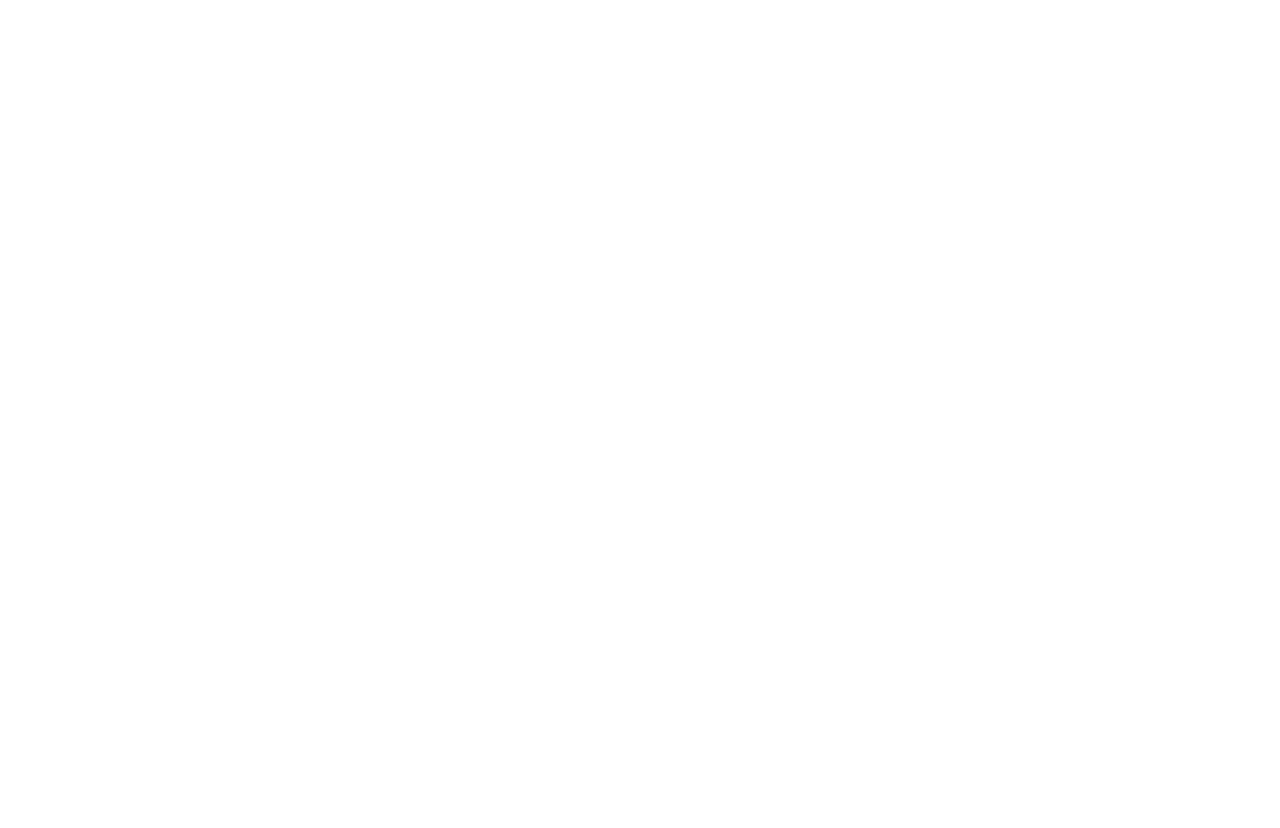
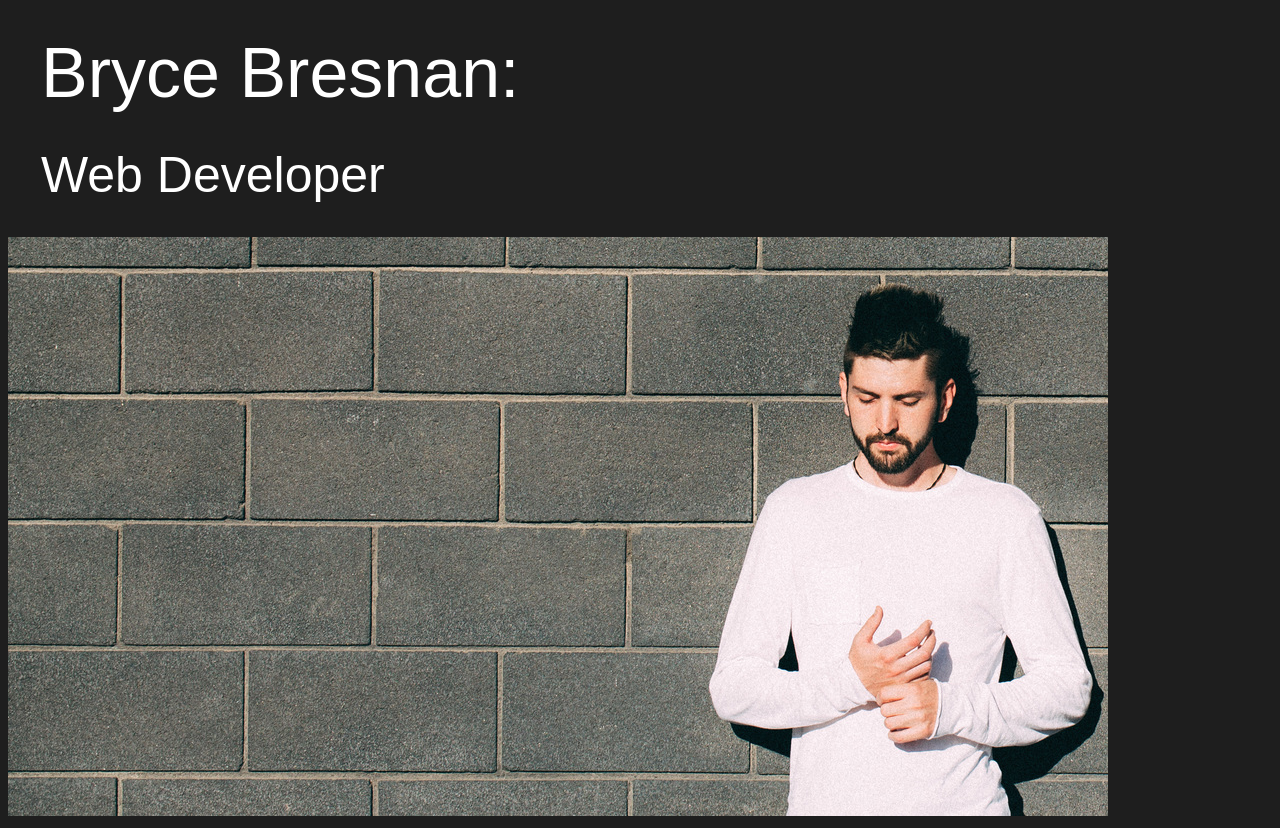
Before and after one commit to brycebresnan/Portfolio, a plain HTML site: page index.html in a window 1280 px wide. Before the commit the page ends 800 px from the top, so only its background shows below. Drawn offline with Linux system fonts and the light colour scheme.

Commit message:
add h1, h2, and a profile image, plus styling for both headers and background.

```diff
--- a/css/styles.css
+++ b/css/styles.css
@@ -0,0 +1,23 @@
+body {
+  font-family: Gotham-light, sans-serif;
+  color: #7b7b7b;
+  background:#1e1e1e;
+}
+
+h1 {
+  font-family: Gotham-light, sans-serif;
+  font-weight: lighter;
+  /* text-transform: uppercase; */
+  font-size: 70px;
+  margin: 33px;
+  color: #ffffff;
+}
+
+h2 {
+  font-family: Gotham-light, sans-serif;
+  font-weight: lighter;
+  /* text-transform: uppercase; */
+  font-size: 50px;
+  margin: 33px;
+  color: #ffffff;
+}
--- a/index.html
+++ b/index.html
@@ -1,13 +1,18 @@
 <!DOCTYPE html>
 <html lang="en-US">
 <head>
-  <title>Bryce Bresnan's Portfolio</title>
+  <title>Bryce Bresnan</title>
   <link href="css/styles.css" rel="stylesheet" text="text/css">
 </head>
 <body>
-
-
-
+  <h1>Bryce Bresnan:</h1>
+  <h2>Web Developer</h2>
+  <img src="img/profilePicture.jpg" alt="picture of Bryce Bresnan">
+<!-- image of me -->
+<!-- Projects list with descriptions -->
+<!-- About me section -->
+<!-- background, possible links to -->
+<!-- current interests hobbies, skills -->
 
 </body>
 </html>
```
Also changed, not shown: img/profilePicture.jpg (added).
